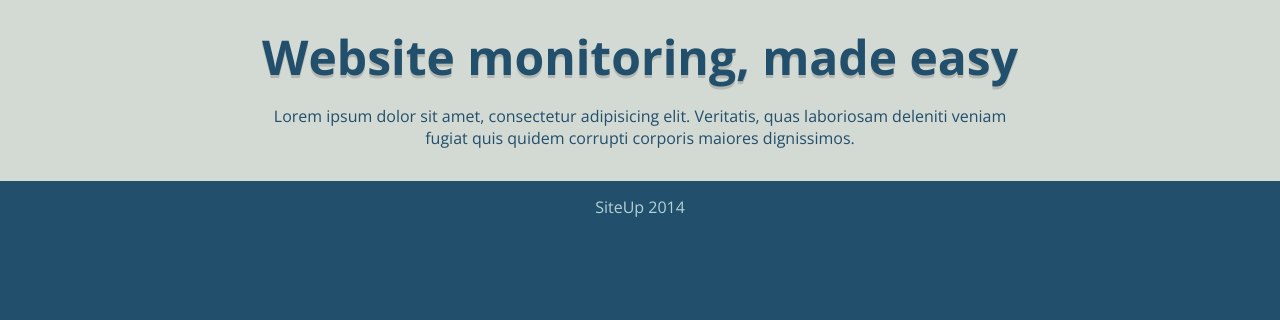
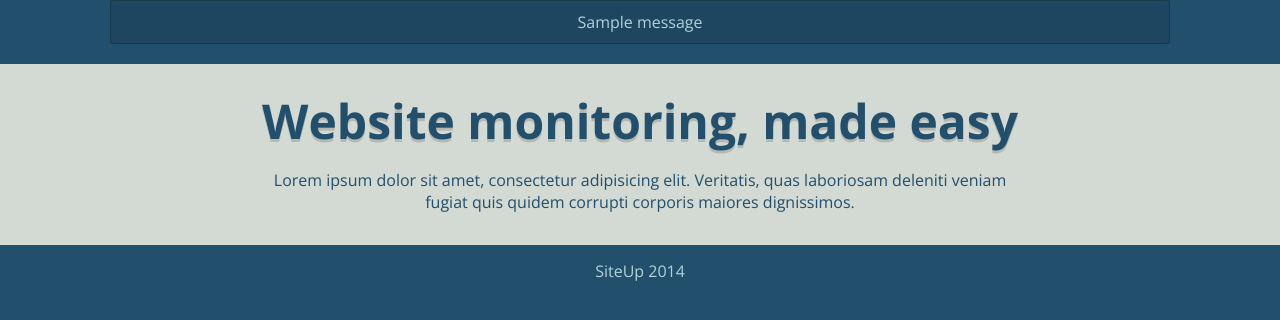
Before and after one commit to JoseTomasTocino/SiteUp, a Django app: page / in a window 1280 px wide. Shown: the part 83-403 px from the top of the page. Run offline with Django 3.2, Linux system fonts and the light colour scheme; tables that the repository leaves empty hold one stand-in row (values such as "Sample post"); one stand-in notice (Sample message) is shown; parts of the project's set-up code (start-up, migrations or seed data) failed here and were passed over.

Commit message:
Added basic support for messages framework

```diff
--- a/web/siteup/urls.py
+++ b/web/siteup/urls.py
@@ -14,5 +14,6 @@ urlpatterns = patterns('',
     url(r'^login', fe_views.LoginView.as_view(), name="login"),
     url(r'^logout', fe_views.logout_view, name="logout"),
     url(r'^signup', fe_views.SignupView.as_view(), name="signup"),
+    url(r'^dashboard', fe_views.DashboardView.as_view(), name="dashboard"),
     url(r'^admin/', include(admin.site.urls)),
 )
--- /dev/null
+++ b/web/siteup_frontend/static_src/scss/partials/_messages.scss
@@ -0,0 +1,8 @@
+.message {
+    text-align: center;
+    padding: 10px 20px;
+    border: 1px solid rgba(0,0,0,0.2);
+    background-color: rgba(0,0,0,0.1);
+    border-radius: 3px;
+    margin-bottom: 20px;
+}
--- a/web/siteup_frontend/static_src/scss/style.scss
+++ b/web/siteup_frontend/static_src/scss/style.scss
@@ -7,6 +7,7 @@
 @import "partials/helpers";
 @import "partials/base";
 @import "partials/header";
+@import "partials/messages";
 @import "partials/footer";
 
 @import "partials/sections/home";
--- a/web/siteup_frontend/templates/base.html
+++ b/web/siteup_frontend/templates/base.html
@@ -49,6 +49,16 @@
     </div>
 </header>
 
+{% if messages %}
+<div class="messages">
+    {% for message in messages %}
+    <div class="message container {{ message.tags }}">
+        {{ message }}
+    </div>
+    {% endfor %}
+</div>
+{% endif %}
+
 {% block "content" %}
     wat
 {% endblock %}
--- a/web/siteup_frontend/views.py
+++ b/web/siteup_frontend/views.py
@@ -3,6 +3,7 @@ from django.views.generic.edit import FormView
 
 from django.contrib.auth import authenticate, login, logout
 from django.contrib.auth.models import User
+from django.contrib import messages
 
 from django.shortcuts import redirect
 
@@ -23,7 +24,7 @@ class LoginView(FormView):
     def form_valid(self, form):
         login(self.request, form.get_user())
 
-        return redirect('home')
+        return redirect('dashboard')
 
 
 def logout_view(request):
@@ -41,4 +42,10 @@ class SignupView(FormView):
                                         email=form.cleaned_data['email'],
                                         password=form.cleaned_data['password'])
 
+
+        messages.info(self.request, 'User was created successfully. You can now login.')
         return redirect('home')
+
+
+class DashboardView(TemplateView):
+    template_name = "dashboard.html"
```
Also changed, not shown: web/siteup_frontend/templates/dashboard.html (added, +7 -0 lines), web/siteup_frontend/static/css/style.css, 2 other files.
